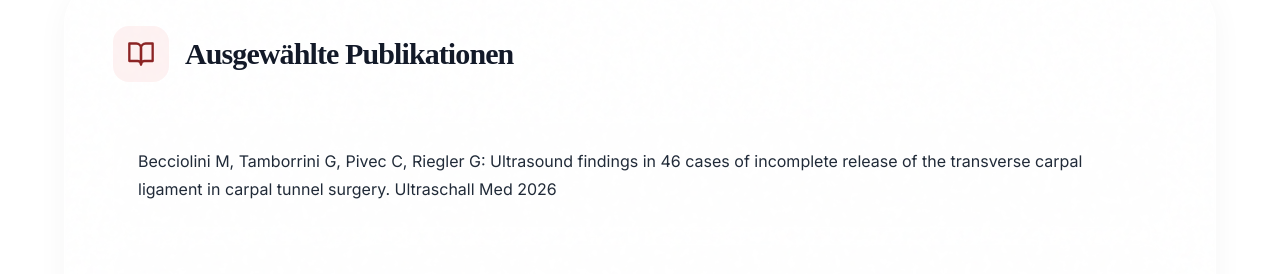
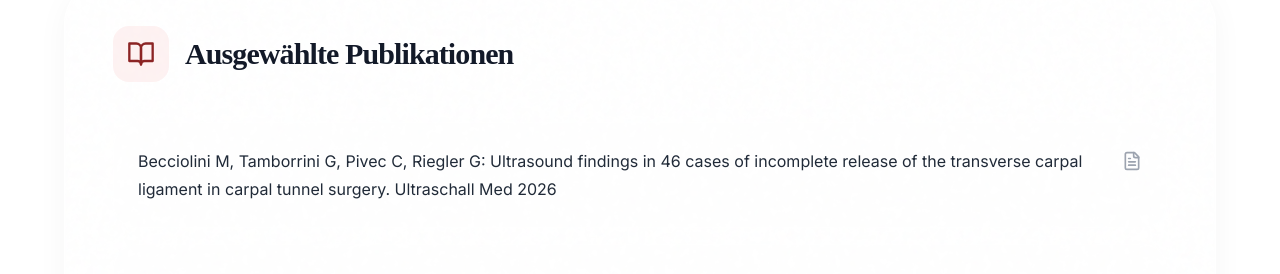
Before and after one commit to drpeterkalmar/roentgen-am-kai-homepage, a React (Vite) app: page /unser-team/dr-georg-riegler in a window 1280 px wide. Shown: the part 2580-2854 px from the top of the page. Built offline with nearby package versions, Linux system fonts and the light colour scheme; a web font is replaced by a local one.

Commit message:
feat: link first publication to PDF e-offprint on Riegler page

```diff
--- a/src/pages/RieglerPage.jsx
+++ b/src/pages/RieglerPage.jsx
@@ -1,6 +1,6 @@
 import React from 'react';
 import { motion } from 'framer-motion';
-import { Calendar, Award, BookOpen, Briefcase, GraduationCap, ArrowLeft, Mail, Phone, Globe, CheckCircle2, Clock } from 'lucide-react';
+import { Calendar, Award, BookOpen, Briefcase, GraduationCap, ArrowLeft, Mail, Phone, Globe, CheckCircle2, Clock, FileText } from 'lucide-react';
 import { Link } from 'react-router-dom';
 
 const RieglerPage = () => {
@@ -56,7 +56,7 @@ const RieglerPage = () => {
   ];
 
   const publications = [
-    "Becciolini M, Tamborrini G, Pivec C, Riegler G: Ultrasound findings in 46 cases of incomplete release of the transverse carpal ligament in carpal tunnel surgery. Ultraschall Med 2026",
+    { text: "Becciolini M, Tamborrini G, Pivec C, Riegler G: Ultrasound findings in 46 cases of incomplete release of the transverse carpal ligament in carpal tunnel surgery. Ultraschall Med 2026", pdf: "/publications/Becciolini_2026_incomplete_TCL_release.pdf" },
     "Becciolini M, Pivec C, Raspanti A, Riegler G. Ultrasound of the Ulnar Nerve: A Pictorial Review: Part 2: Pathological Ultrasound Findings. J Ultrasound Med. 2024",
     "Becciolini M, Pivec C, Raspanti A, Riegler G. Ultrasound of the Ulnar Nerve: A Pictorial Review: Part 1: Normal Ultrasound Findings. J Ultrasound Med. 2024",
     "Becciolini M, Pivec C, Riegler G. Ultrasound of the Lateral Femoral Cutaneous Nerve: A Review of the Literature and Pictorial Essay. J Ultrasound Med. 2022",
@@ -271,13 +271,23 @@ const RieglerPage = () => {
             <h2 className="text-3xl font-black font-[Outfit] dark:text-white">Ausgewählte Publikationen</h2>
           </div>
           <div className="grid grid-cols-1 gap-4">
-            {publications.map((pub, i) => (
-              <div key={i} className="p-6 rounded-3xl bg-white/50 dark:bg-gray-800/50 border border-white/60 dark:border-gray-700 hover:bg-white/80 dark:hover:bg-gray-700/80 transition-all group">
-                <p className="text-gray-800 dark:text-gray-200 leading-relaxed font-medium">
-                  {pub}
-                </p>
-              </div>
-            ))}
+            {publications.map((pub, i) => {
+              const isObj = typeof pub === 'object';
+              const pubText = isObj ? pub.text : pub;
+              const pubPdf = isObj ? pub.pdf : null;
+              return (
+                <div key={i} className="p-6 rounded-3xl bg-white/50 dark:bg-gray-800/50 border border-white/60 dark:border-gray-700 hover:bg-white/80 dark:hover:bg-gray-700/80 transition-all group">
+                  {pubPdf ? (
+                    <a href={pubPdf} target="_blank" rel="noopener noreferrer" className="flex items-start justify-between gap-4 text-gray-800 dark:text-gray-200 leading-relaxed font-medium group-hover:text-[#8B2323] transition-colors">
+                      <span>{pubText}</span>
+                      <FileText className="text-gray-400 group-hover:text-[#8B2323] shrink-0 mt-1 transition-colors" size={20} />
+                    </a>
+                  ) : (
+                    <p className="text-gray-800 dark:text-gray-200 leading-relaxed font-medium">{pubText}</p>
+                  )}
+                </div>
+              );
+            })}
           </div>
 
           {/* Grants */}
```
Also changed, not shown: 1 other file (tests, documents, lock files or other folders).
